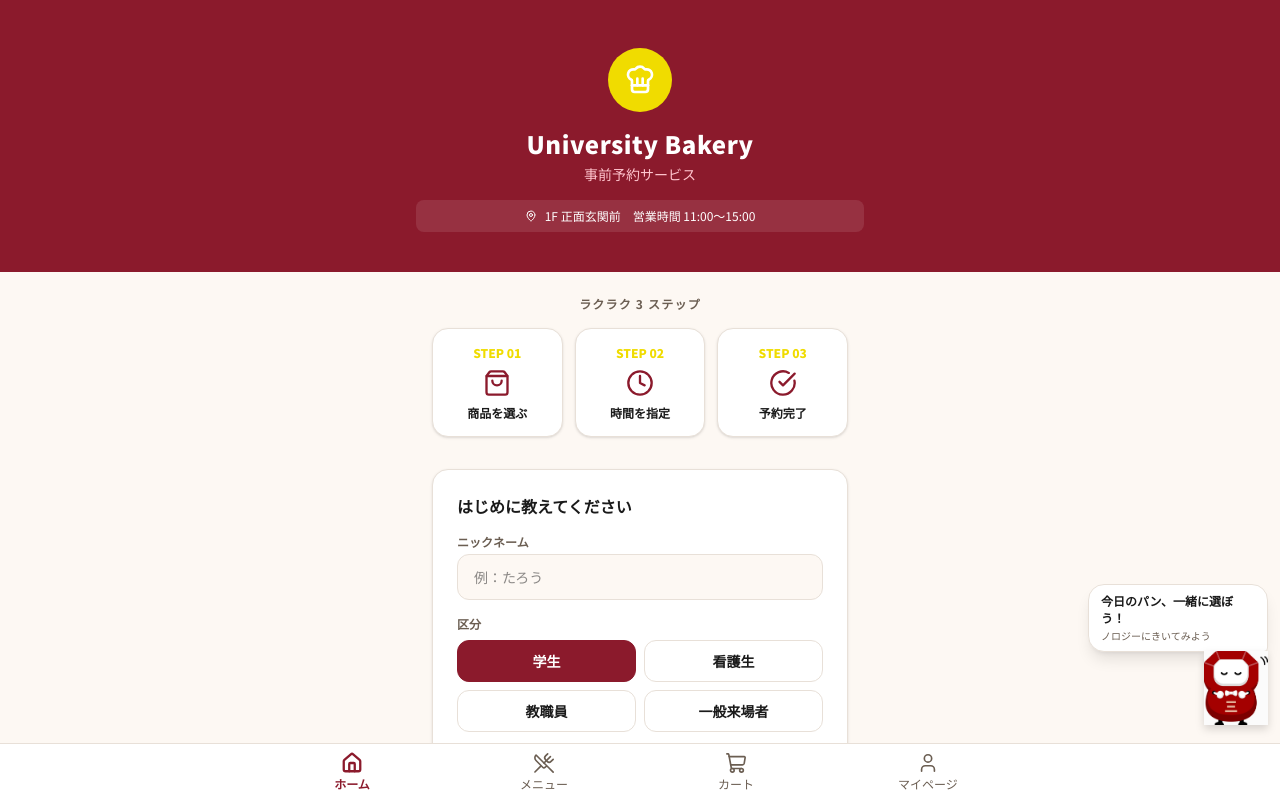
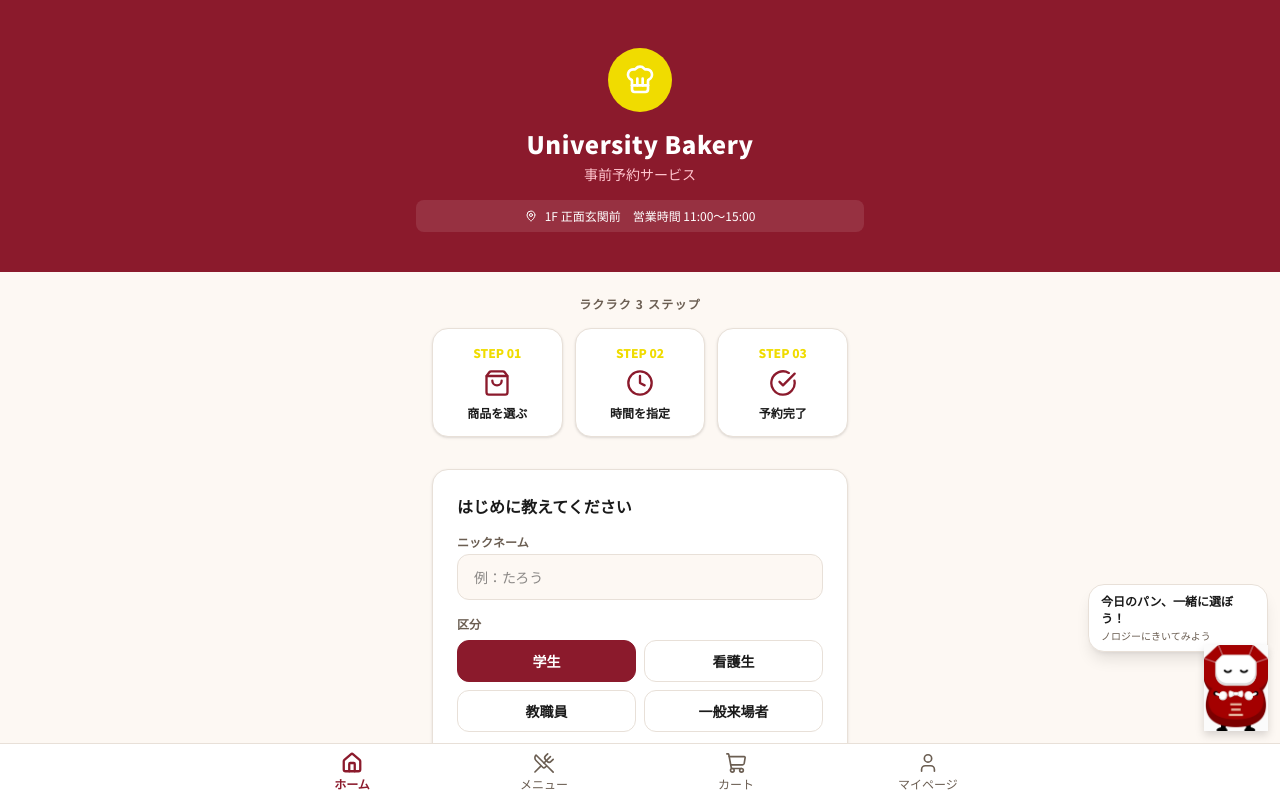
Before and after one commit to nagamotoharuto/-, a Next.js app: page / in a window 1280 px wide. Shown: the top 798 px of the page. Built offline with nearby package versions, Linux system fonts and the light colour scheme.

Commit message:
ノロジー画像更新・白背景をmix-blend-multiplyで透過処理
Co-Authored-By: Claude Sonnet 4.6 <noreply@anthropic.com>

```diff
--- a/src/components/features/ChatWidget.tsx
+++ b/src/components/features/ChatWidget.tsx
@@ -185,7 +185,7 @@ export default function ChatWidget() {
                     alt="ノロジー"
                     width={40}
                     height={40}
-                    className="w-full h-full object-contain drop-shadow"
+                    className="w-full h-full object-contain drop-shadow mix-blend-multiply"
                   />
                 </div>
                 <div>
@@ -215,7 +215,7 @@ export default function ChatWidget() {
                         alt="ノロジー"
                         width={32}
                         height={32}
-                        className="w-full h-full object-contain drop-shadow-sm"
+                        className="w-full h-full object-contain drop-shadow-sm mix-blend-multiply"
                       />
                     </div>
                   )}
@@ -319,7 +319,7 @@ export default function ChatWidget() {
               alt="ノロジー"
               width={64}
               height={64}
-              className="object-contain drop-shadow-lg"
+              className="object-contain drop-shadow-lg mix-blend-multiply"
             />
           </div>
         </button>
```
Also changed, not shown: public/noroji02.jpg, public/noroji03.jpg.
